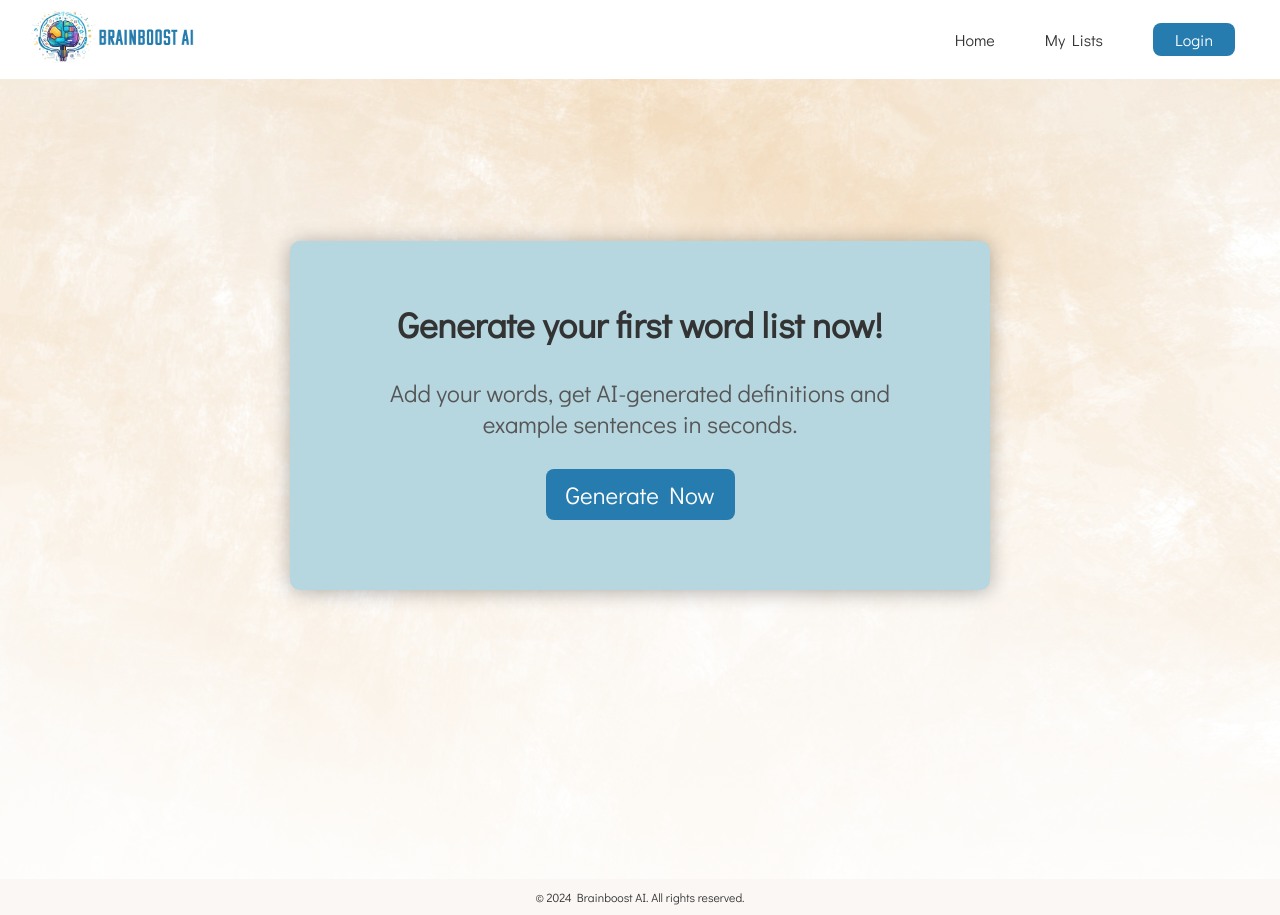
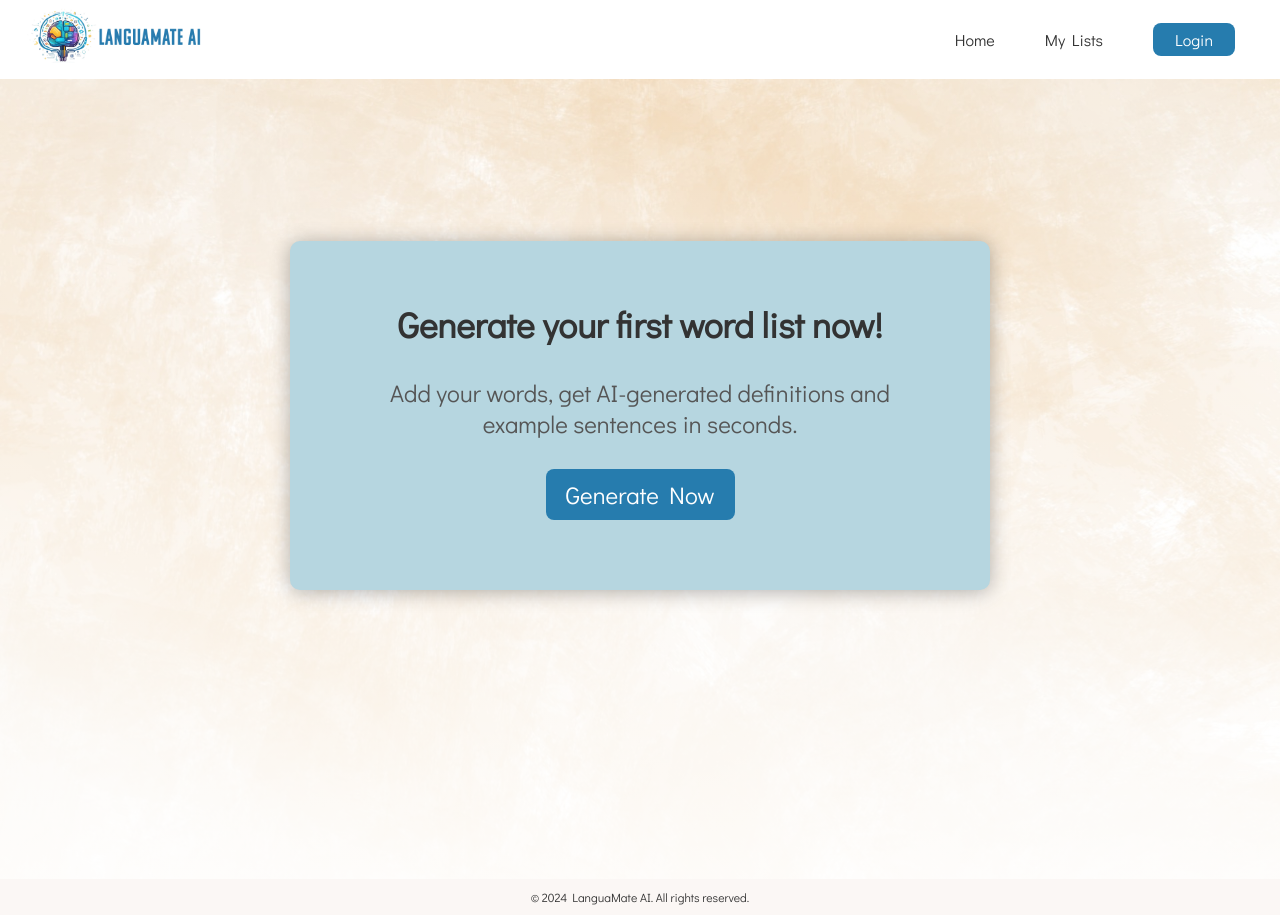
Before and after one commit to IsBlad/brainboost-ai, a Flask app: page / in a window 1280 px wide. Run offline with Flask 3, Linux system fonts and the light colour scheme; parts of the project's set-up code (start-up, migrations or seed data) failed here and were passed over.

Commit message:
update website name head and footer

```diff
--- a/templates/layout.html
+++ b/templates/layout.html
@@ -2,7 +2,7 @@
 <html lang="en">
 <head>
     <meta charset="utf-8">
-    <title>{% block title %}Brainboost AI{% endblock %}</title>
+    <title>{% block title %}LanguaMate AI{% endblock %}</title>
     <meta name="viewport" content="width=device-width, initial-scale=1">
     <link href="{{ url_for('static', filename='css/css-main.css') }}" rel="stylesheet">
     <link rel="preconnect" href="https://fonts.googleapis.com">
@@ -13,7 +13,7 @@
 <body>
     <header class="global-header" id="top-nav">
         <div class="logo">
-            <img src="{{ url_for('static', filename='img/Brainboost Logo.jpg') }}" alt="Website Logo">
+            <img src="{{ url_for('static', filename='img/LanguaMate.jpg') }}" alt="Website Logo">
         </div>
         <nav>
             <a href="{{ url_for('index') }}">Home</a>
@@ -52,7 +52,7 @@
     </div>
 
     <footer>
-        &copy; 2024 Brainboost AI. All rights reserved.
+        &copy; 2024 LanguaMate AI. All rights reserved.
     </footer>
 
     <script src="{{ url_for('static', filename='js/script.js') }}"></script>
```
